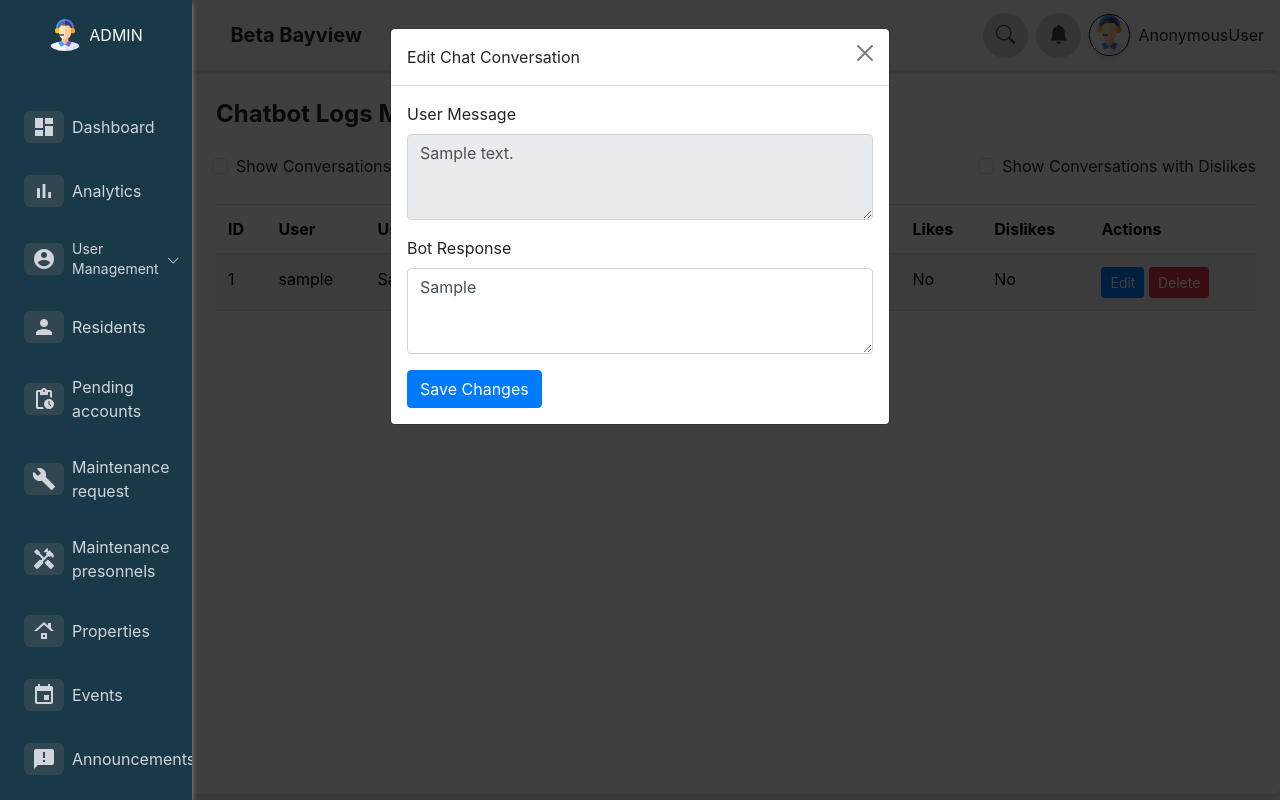
After one commit to kakay22/betabayview, a Django app: template ADMIN/templates/chatbot_logs.html in a window 1280 px wide, after a click on "Edit". The commit adds this page. Run offline with Django 5.2, Linux system fonts and the light colour scheme; the template is opened without the code that fills it: most values are stand-ins (such as "Sample title", 1, 10 or a date in 2020); one stand-in notice (Sample message) is shown; some libraries are stand-ins or nearby versions.

Commit message:
chatbot logs added

```diff
--- a/ADMIN/templates/admin_announcement.html
+++ b/ADMIN/templates/admin_announcement.html
@@ -21,7 +21,7 @@
 
 	<!-- Loading Spinner (hidden until request is sent) -->
 	<div id="loadingSpinner" class="fixed inset-0 flex flex-col items-center justify-center bg-gray-800 bg-opacity-50 hidden z-[999999999999]">
-		<div class="spinner-border text-primary" role="status">
+		<div class="spinner-border taext-primary" role="status">
 		</div>
 		<span class="">Loading...</span>
 	</div>
--- a/ADMIN/templates/admin_panel.html
+++ b/ADMIN/templates/admin_panel.html
@@ -6,7 +6,7 @@
 	<meta charset="UTF-8">
 	<meta name="viewport" content="width=device-width, initial-scale=1.0">
 	<title>{{ user|title }}'s  {% block title %} {% endblock title %}</title>
-
+	<link rel="icon" href="{% static 'users/logo.png' %}" type="image/x-icon">
 	<script src="https://cdn.tailwindcss.com"></script>
 	<link href="https://cdn.jsdelivr.net/npm/bootstrap@5.3.3/dist/css/bootstrap.min.css" rel="stylesheet"
 		integrity="sha384-QWTKZyjpPEjISv5WaRU9OFeRpok6YctnYmDr5pNlyT2bRjXh0JMhjY6hW+ALEwIH" crossorigin="anonymous">
@@ -224,7 +224,7 @@
 		<a href="{% url 'admin_logs' %}"
 				class="flex items-center gap-2 px-4 py-3 hover:bg-[#214f64] transition-colors duration-200 text-gray-300 hover:text-white">
 				<i class="material-icons p-1 px-2 rounded-md bg-[#304650]">assignment</i>Activity Logs</a>
-		<a href=""
+		<a href="{% url 'chat_logs' %}"
 			class="flex items-center gap-2 px-4 py-3 hover:bg-[#214f64] transition-colors duration-200 text-gray-300 hover:text-white">
 			<i class="bi bi-chat-dots p-1 px-2 rounded-md bg-[#304650]"></i>Chatbot Logs</a>
 		<hr class="text-white">
--- /dev/null
+++ b/ADMIN/templates/chatbot_logs.html
@@ -0,0 +1,202 @@
+{% extends 'admin_panel.html' %}
+{% load static %}
+<!DOCTYPE html>
+<html lang="en">
+<head>
+    <meta charset="UTF-8">
+    <meta name="viewport" content="width=device-width, initial-scale=1.0">
+    <title>{{ user }} / {% block title %} Chatbot Logs {% endblock title %}</title>
+    <script src="https://cdn.tailwindcss.com"></script>
+    <link href="https://cdn.jsdelivr.net/npm/bootstrap@5.3.3/dist/css/bootstrap.min.css" rel="stylesheet" integrity="sha384-QWTKZyjpPEjISv5WaRU9OFeRpok6YctnYmDr5pNlyT2bRjXh0JMhjY6hW+ALEwIH" crossorigin="anonymous">
+    <link rel="stylesheet" href="https://cdnjs.cloudflare.com/ajax/libs/bootstrap-icons/1.10.5/font/bootstrap-icons.min.css">
+</head>
+<body class="bg-gray-100">
+    {% block content %}
+    <link rel="stylesheet" href="{% static 'css/admin-pop-up-mess.css' %}">
+
+    <div class="w-full md:w-[85%] max-[770px]:h-full h-[90%] bg-white absolute right-0 top-[4rem] md:top-[3.8rem] mt-[.8rem] shadow-md rounded-md p-4 overflow-y-auto overflow-x-hidden">
+		{% for message in messages %}
+		<p id="pop-up-mess" class="alert py-2 absolute border-none bg-white shadow-md shadow-gray-400 text-black">
+			{% if message.tags == 'error' %}
+				<i class="bi bi-x-circle-fill text-red-600"></i> {{ message }}
+			{% elif message.tags == 'success' %}
+				<i class="bi bi-check-circle-fill text-green-600"></i> {{ message }}
+			{% else %}
+				<i class="bi bi-info-circle-fill text-blue-600"></i> {{ message }}
+			{% endif %}
+		</p>
+		{% endfor %}
+
+		<h1 class="text-2xl font-bold mb-4">Chatbot Logs Management</h1>
+
+		<form id="filterForm" method="GET" action="{% url 'chat_logs' %}">
+			<div class="mb-4 flex flex-col md:flex-row items-center justify-between">
+				<div class="form-check me-4">
+					<input type="checkbox" id="likesFilter" class="form-check-input" name="likes" onchange="this.form.submit()" {% if request.GET.likes == 'on' %}checked{% endif %}>
+					<label for="likesFilter" class="form-check-label">Show Conversations with Likes</label>
+				</div>
+				<div class="form-check">
+					<input type="checkbox" id="dislikesFilter" class="form-check-input" name="dislikes" onchange="this.form.submit()" {% if request.GET.dislikes == 'on' %}checked{% endif %}>
+					<label for="dislikesFilter" class="form-check-label">Show Conversations with Dislikes</label>
+				</div>
+			</div>
+		</form>
+
+		<div class="table-responsive">
+			<table class="table table-striped" id="conversationTable">
+				<thead>
+					<tr>
+						<th>ID</th>
+						<th>User</th>
+						<th>User Message</th>
+						<th>Bot Response</th>
+						<th>Timestamp</th>
+						<th>Likes</th>
+						<th>Dislikes</th>
+						<th>Actions</th>
+					</tr>
+				</thead>
+				<tbody>
+					{% for item in conversations %}
+					<tr>
+						<td>{{ item.conversation.id }}</td>
+						<td>{{ item.conversation.user.username }}</td>
+						<td>{{ item.conversation.user_message|truncatewords:10 }}</td>
+						<td>{{ item.conversation.bot_response|truncatewords:10 }}</td>
+						<td>{{ item.conversation.timestamp|date:"Y-m-d H:i" }}</td>
+						<td>{{ item.has_like|yesno:"Yes,No" }}</td>
+						<td>{{ item.has_dislike|yesno:"Yes,No" }}</td>
+						<td>
+							<button class="btn btn-primary btn-sm editBtn"
+								data-id="{{ item.conversation.id }}"
+								data-user="{{ item.conversation.user.username }}"
+								data-message="{{ item.conversation.user_message }}"
+								data-response="{{ item.conversation.bot_response }}"
+								data-likes="{{ item.conversation.likes }}"
+								data-dislikes="{{ item.conversation.dislikes }}"
+								data-bs-toggle="modal"
+								data-bs-target="#editModal">Edit</button>
+								<button class="btn btn-danger btn-sm" data-bs-toggle="modal" data-bs-target="#deleteModal"
+										data-id="{{ conversation.id }}" data-message="Are you sure you want to delete this conversation?">
+									Delete
+								</button>
+						</td>
+					</tr>
+					{% empty %}
+					<tr>
+						<td colspan="8" class="text-center">No conversations found.</td>
+					</tr>
+					{% endfor %}
+				</tbody>
+			</table>
+
+			<!-- Edit Modal -->
+		<div class="modal fade" id="editModal" tabindex="-1" aria-labelledby="editModalLabel" aria-hidden="true">
+			<div class="modal-dialog">
+				<div class="modal-content">
+					<div class="modal-header">
+						<h5 class="modal-title" id="editModalLabel">Edit Chat Conversation</h5>
+						<button type="button" class="btn-close" data-bs-dismiss="modal" aria-label="Close"></button>
+					</div>
+					<div class="modal-body">
+						<form id="editForm" method="POST" action="{% url 'chat_edit' 0 %}">
+							{% csrf_token %}
+							<input type="hidden" id="editConversationId" name="conversationId">
+							<div class="mb-3">
+								<label for="editUserMessage" class="form-label">User Message</label>
+								<textarea class="form-control pointer-events-none" id="editUserMessage" name="userMessage" rows="3" readonly></textarea>
+							</div>
+							<div class="mb-3">
+								<label for="editBotResponse" class="form-label">Bot Response</label>
+								<textarea class="form-control" id="editBotResponse" name="botResponse" rows="3"></textarea>
+							</div>
+							<button type="submit" class="btn btn-primary">Save Changes</button>
+						</form>
+					</div>
+				</div>
+			</div>
+
+			<!-- Delete Confirmation Modal -->
+			<div class="modal fade" id="deleteModal" tabindex="-1" aria-labelledby="deleteModalLabel" aria-hidden="true">
+				<div class="modal-dialog">
+					<div class="modal-content">
+						<div class="modal-header">
+							<h5 class="modal-title" id="deleteModalLabel">Confirm Deletion</h5>
+							<button type="button" class="btn-close" data-bs-dismiss="modal" aria-label="Close"></button>
+						</div>
+						<div class="modal-body">
+							<p id="deleteConfirmationMessage">Are you sure you want to delete this conversation?</p>
+						</div>
+						<div class="modal-footer">
+							<button type="button" class="btn btn-secondary" data-bs-dismiss="modal">Cancel</button>
+							<form id="deleteForm" method="post">
+								{% csrf_token %}
+								<input type="hidden" id="deleteConversationId" name="conversationId">
+								<button type="submit" class="btn btn-danger">Delete</button>
+							</form>
+						</div>
+					</div>
+				</div>
+			</div>
+		</div>
+
+		<script>
+			document.addEventListener('DOMContentLoaded', function () {
+				const likesFilter = document.getElementById('likesFilter');
+				const dislikesFilter = document.getElementById('dislikesFilter');
+				const conversationTable = document.getElementById('conversationTable');
+
+				function filterConversations() {
+					const showLikes = likesFilter.checked;
+					const showDislikes = dislikesFilter.checked;
+					const rows = conversationTable.getElementsByTagName('tr');
+
+					for (let i = 1; i < rows.length; i++) { // Start at 1 to skip the header row
+						const likes = parseInt(rows[i].cells[5].innerText) > 0;
+						const dislikes = parseInt(rows[i].cells[6].innerText) > 0;
+
+						if ((showLikes && likes) || (showDislikes && dislikes)) {
+							rows[i].style.display = '';
+						} else {
+							rows[i].style.display = 'none';
+						}
+					}
+				}
+
+				const editButtons = document.querySelectorAll('.editBtn');
+				editButtons.forEach(button => {
+					button.addEventListener('click', function () {
+						const conversationId = this.getAttribute('data-id');
+						const userMessage = this.getAttribute('data-message');
+						const botResponse = this.getAttribute('data-response');
+
+						document.getElementById('editConversationId').value = conversationId;
+						document.getElementById('editUserMessage').value = userMessage; // Set user message
+						document.getElementById('editBotResponse').value = botResponse; // Set bot response
+					});
+				});
+			});
+		</script>
+		<script>
+			document.addEventListener('DOMContentLoaded', function () {
+				const deleteModal = document.getElementById('deleteModal');
+				deleteModal.addEventListener('show.bs.modal', function (event) {
+					const button = event.relatedTarget; // Button that triggered the modal
+					const conversationId = button.getAttribute('data-id'); // Extract info from data-* attributes
+					const message = button.getAttribute('data-message');
+
+					// Update the modal's content
+					const modalBody = deleteModal.querySelector('#deleteConfirmationMessage');
+					modalBody.textContent = message;
+
+					// Set the action for the delete form with the conversation ID
+					const deleteForm = deleteModal.querySelector('#deleteForm');
+					deleteForm.action = "{% url 'chat_delete' '0' %}".replace('0', conversationId); // Correctly replace with the conversation ID
+				});
+			});
+		</script>
+    <script src="https://cdn.jsdelivr.net/npm/bootstrap@5.3.3/dist/js/bootstrap.bundle.min.js" integrity="sha384-YvpcrYf0tY3lHB60NNkmXc5s9fDVZLESaAA55NDzOxhy9GkcIdslK1eN7N6jIeHz" crossorigin="anonymous"></script>
+	<script src="{% static 'js/admin_dropdown_menu.js' %}"></script>
+    {% endblock content %}
+</body>
+</html>
--- a/ADMIN/urls.py
+++ b/ADMIN/urls.py
@@ -70,4 +70,7 @@ urlpatterns = [
     path('submit_chatFeedback/<int:conversation_id>/', views.submit_chatFeedback, name='submit_chatFeedback'),
     path('chat/history/', views.get_chat_history, name='get_chat_history'),
     path('save-feedback/', views.save_feedback, name='save_feedback'),
+    path('chat-logs/', views.chat_logs, name='chat_logs'),  # URL for viewing chat logs
+    path('chat-logs/edit/<int:id>/', views.chat_edit, name='chat_edit'),  # URL for editing a specific chat conversation
+    path('chat-logs/delete/<int:id>/', views.chat_delete, name='chat_delete'),  # URL for deleting a specific chat conversation
 ]
```
Also changed, not shown: ADMIN/templates/analytics.html (+9 -6 lines), ADMIN/views.py (+61 -11 lines).
